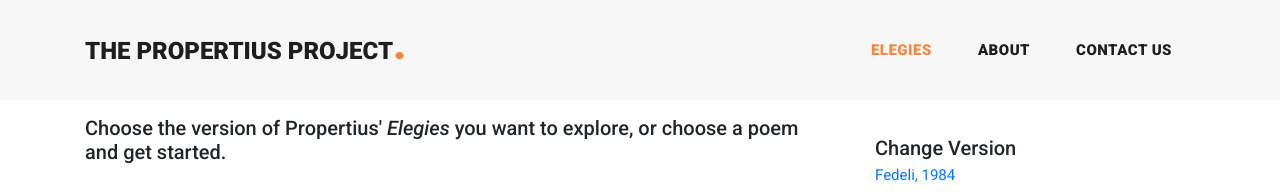
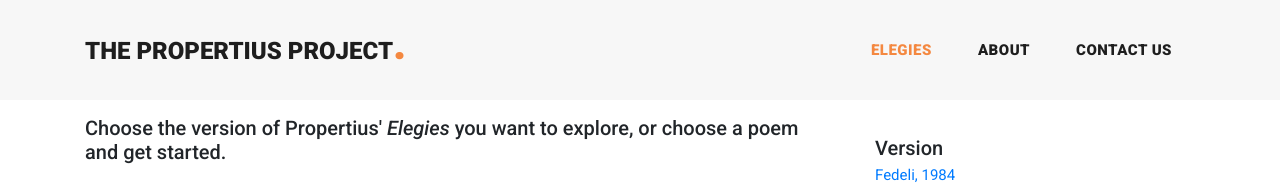
Before and after one commit to justinhadad/propertius, a plain HTML site: page index.html in a window 1280 px wide. Shown: the top 193 px of the page. Drawn offline with Linux system fonts and the light colour scheme.

Commit message:
Update index.html

```diff
--- a/index.html
+++ b/index.html
@@ -110,7 +110,7 @@
             <div class="sidebar">
               <div class="row">
                 <div class="col-lg-12" style="margin-top: 50px">
-                  <h5>Change Version</h5>
+                  <h5>Version</h5>
                   <p><h9><a href=fedeli/1-1.html>Fedeli, 1984</a></h9></p>
                   <p><h9><a href=goold/1-1.html>Goold, 1990</a></h9></p>
                   <p><h9><a href=../heyworth/1-1.html>Heyworth, 2007</a></h9></p>
```
